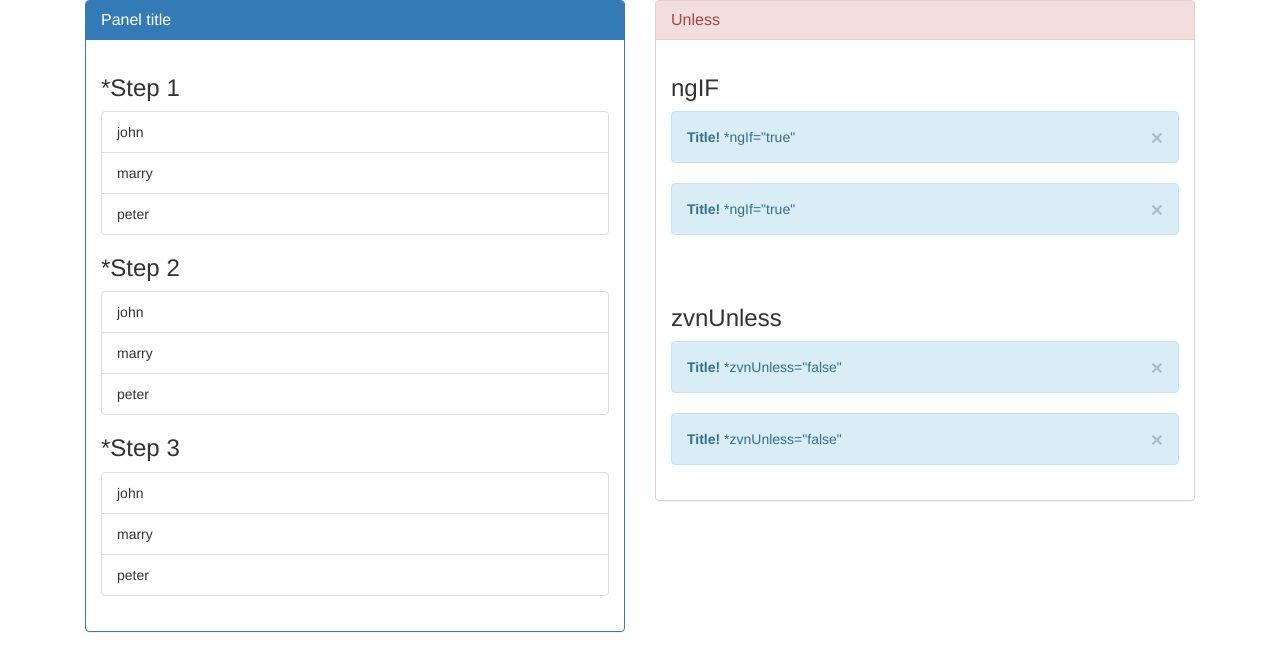
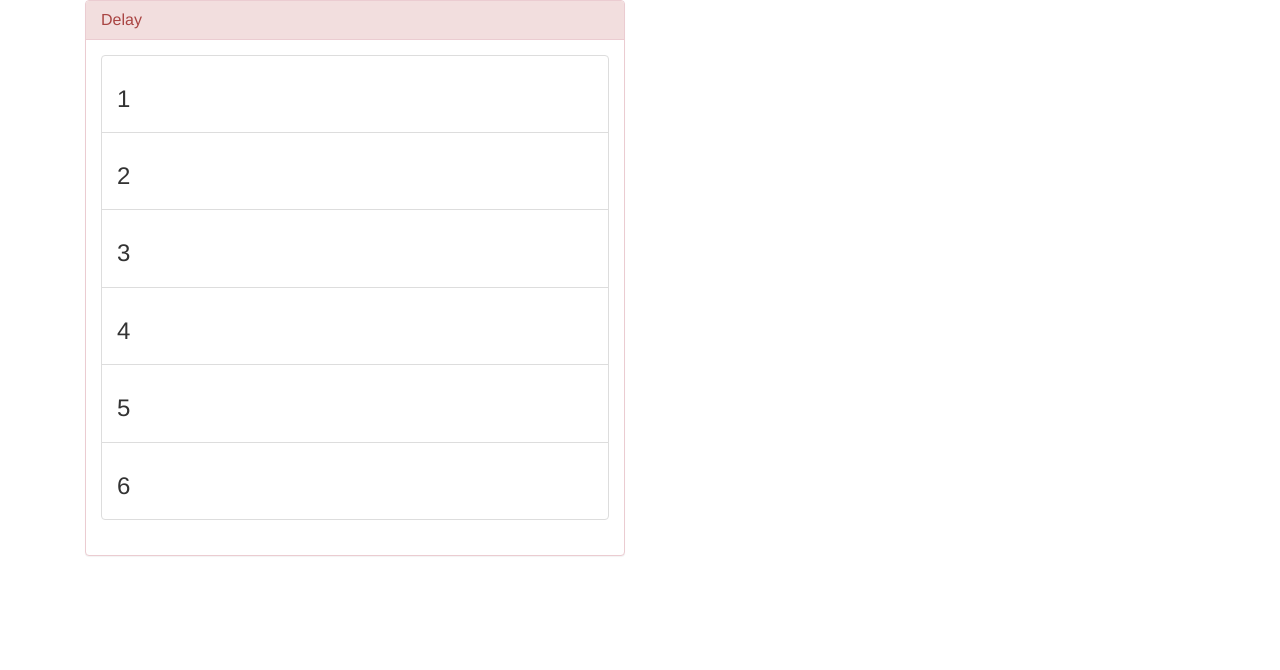
Before and after one commit to hikarihust/angular, an Angular app in the folder projectSix/: page / in a window 1280 px wide. Shown: the top 670 px of the page. Built offline with nearby package versions, Linux system fonts and the light colour scheme.

Commit message:
Delay Directive

```diff
--- a/projectSix/src/app/app.component.html
+++ b/projectSix/src/app/app.component.html
@@ -1,8 +1,13 @@
-<div class="col-xs-12 col-sm-6 col-md-6 col-lg-6">
+<!-- <div class="col-xs-12 col-sm-6 col-md-6 col-lg-6">
     <zvn-structural></zvn-structural>
-</div>
+</div> -->
 
 <!-- Unless -->
+<!-- <div class="col-xs-12 col-sm-6 col-md-6 col-lg-6">
+    <zvn-unless></zvn-unless>
+</div> -->
+
+<!-- Delay -->
 <div class="col-xs-12 col-sm-6 col-md-6 col-lg-6">
-    <zvn-unless></zvn-unless>
+  <zvn-delay></zvn-delay>
 </div>
--- /dev/null
+++ b/projectSix/src/app/directive-delay/delay.component.html
@@ -0,0 +1,13 @@
+
+<div class="panel panel-danger">
+	<div class="panel-heading">
+		<h3 class="panel-title">Delay</h3>
+	</div>
+	<div class="panel-body">
+		<ul class="list-group">
+			<li class="list-group-item" *ngFor="let item of [1,2,3,4,5,6]">
+				<h3 *zvnDelay="1000 * item">{{ item }}</h3>
+			</li>
+		</ul>
+    </div>
+</div>
--- /dev/null
+++ b/projectSix/src/app/directive-delay/delay.directive.ts
@@ -0,0 +1,19 @@
+import { Directive, Input } from '@angular/core';
+import { TemplateRef, ViewContainerRef } from '@angular/core';
+
+@Directive({
+    selector: '[zvnDelay]'
+})
+
+export class DelayDirective {
+    constructor(private templateRef: TemplateRef<any>, private viewContainer: ViewContainerRef) {
+
+    }
+
+    @Input() set zvnDelay(time: number) {
+      setTimeout(() => {
+        this.viewContainer.createEmbeddedView(this.templateRef);
+      }, time);
+    }
+
+}
```
Also changed, not shown: projectSix/src/app/app.module.ts (+7 -1 lines), projectSix/src/app/directive-delay/delay.component.ts (added, +11 -0 lines), 1 other file (tests, documents, lock files or other folders).
